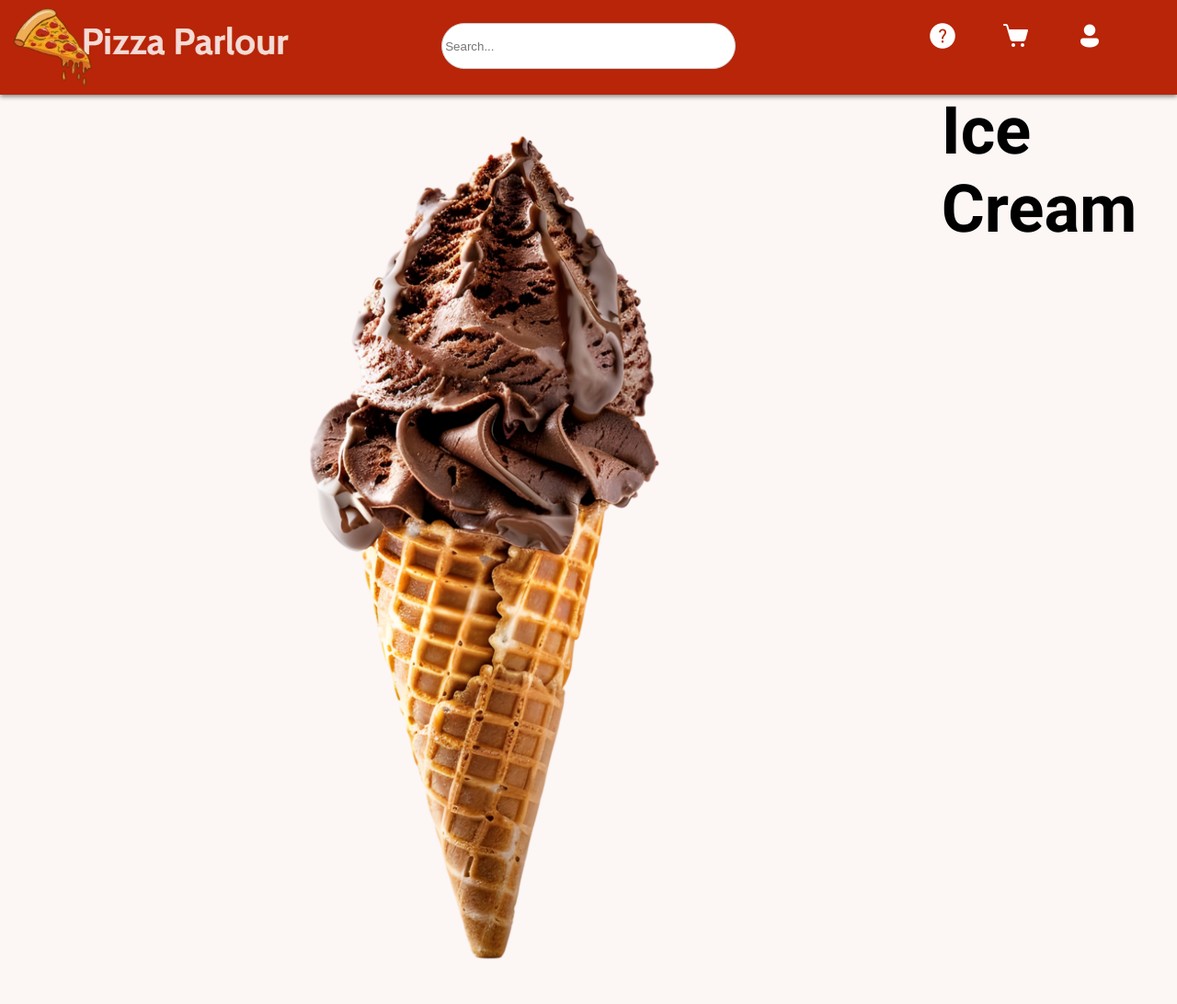
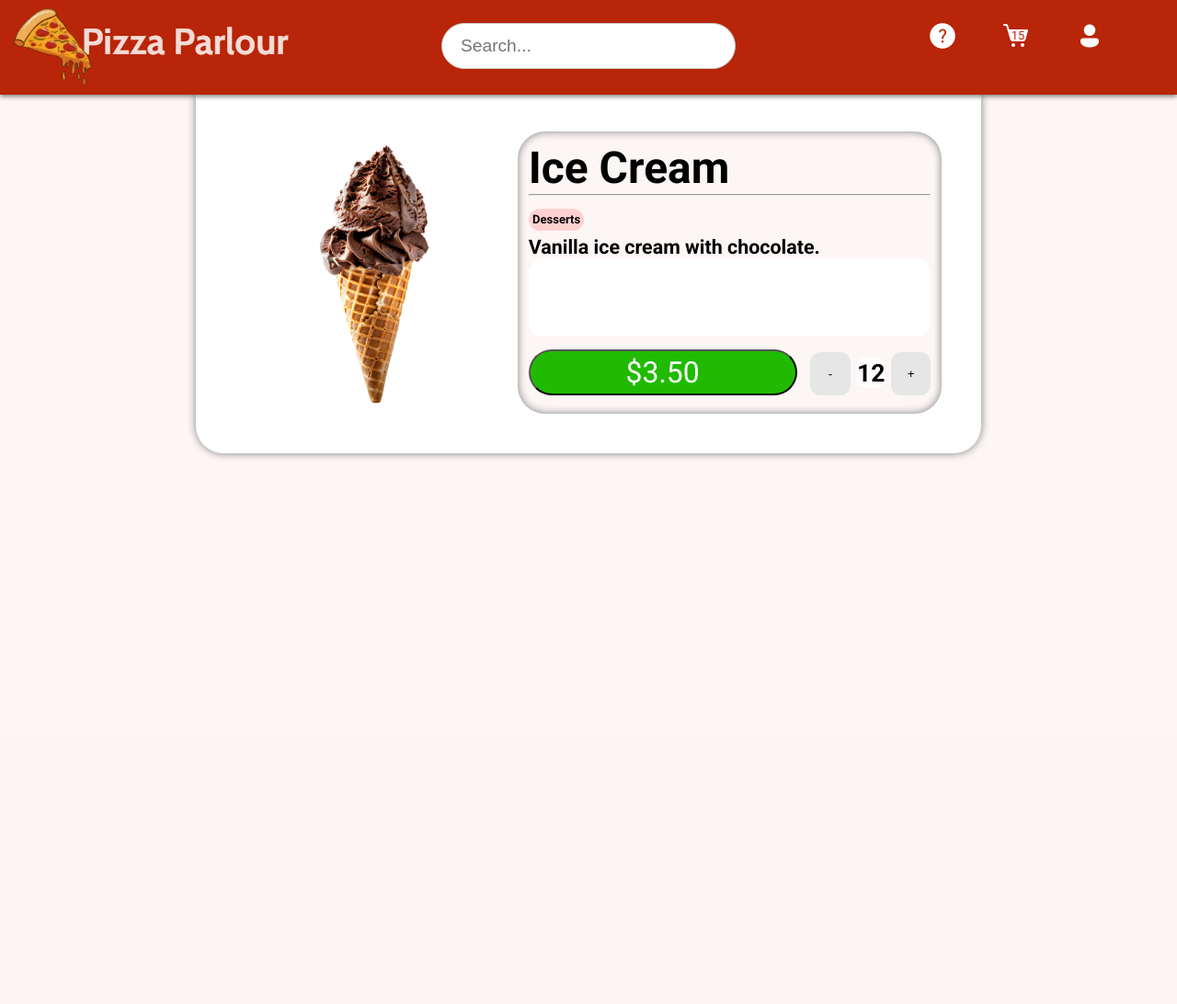
Before and after one commit to lucasarge/takeaway, a Django app: page /products/ice-cream in a window 1280 px wide. Shown: the whole page at 92% size. After the commit the page ends 499 px from the top, so only its background shows below. Run offline with Django 5.2, Linux system fonts and the light colour scheme; a user stored in the database is signed in; data comes from the database, SQL or seed files in the repository; both versions use the stored data as it was after the commit.

Commit message:
having issues with git

```diff
--- a/takeaway/products/templates/products/cart.html
+++ b/takeaway/products/templates/products/cart.html
@@ -19,13 +19,13 @@
 				{% for item in items %}
 					<div class="cart-image-name">
 						<img class="cart-image" src="{{ item.product.image.url }}" alt="">
-						<h5>{{ item.product.name }}</h5>
+						<h5><a href="/products/{{ item.product.slug }}">{{ item.product.name }}</a></h5>
 					</div>
 
 					<div class="quantity">
-						<button class="minus-button" value="{{ item.product.id }}">-</button>
+						<button id="minus" class="minus-button" value="{{ item.product.id }}">-</button>
 						<h5>{{ item.quantity }}</h5>
-						<button class="plus-button" value="{{ item.product.id }}">+</button>
+						<button id="plus" class="plus-button" value="{{ item.product.id }}">+</button>
 					</div>
 
 					<h5>${{ item.product.price }}</h5>
--- a/takeaway/products/templates/products/product.html
+++ b/takeaway/products/templates/products/product.html
@@ -8,14 +8,30 @@
     <section>
         <div class="container">
             <div></div>
-            <div class=two-column>
-                <div>
-                    <div class='expanded-image'>
-                        <img src="{{ product.image.url }}" alt="{{ product.name }}">
+            <div class="two-column">
+                <img class='expanded-image' src="{{ product.image.url }}" alt="{{ product.name }}">
+                <div class="inset">
+                    <h2>{{ product.name }}</h2>
+                    <hr>
+                    {% for label in labels %}
+                    <h3 class="product-label">{{ label.name }}</h3>
+                    {% endfor %}
+                    <h6 class="product-description">{{ product.description }}</h6>
+                    <div class="ingredients"></div>
+                    <div class="small-product-info">
+                        <button id="add" class="product-add" value="{{ product.id }}">${{ product.price }}</button>
+                        <div class="product-quantity">
+                            {% if item.quantity == null %}
+                            <button class="product-pm">-</button>
+						    <h5 class="product-quantity-num">0</h5>
+						    <button id="plus" class="product-pm" value="{{ product.id }}">+</button>
+                            {% else %}
+                            <button id="minus" class="product-pm" value="{{ item.product.id }}">-</button>
+                            <h5 class="product-quantity-num">{{ item.quantity }}</h5>
+                            <button id="plus" class="product-pm" value="{{ product.id }}">+</button>
+                            {% endif %}
+                        </div>
                     </div>
-                </div>
-                <div>
-                    <h2>{{ product.name }}</h2>
                 </div>
             </div>
             <div></div>
--- a/takeaway/products/views.py
+++ b/takeaway/products/views.py
@@ -1,18 +1,36 @@
 from django.shortcuts import render, redirect
-from .models import Product, Cart, CartItem
+from .models import Product, Cart, CartItem, Label, LabelProduct
 from django.http import HttpResponse, JsonResponse
 import json
 from django.contrib import messages
+from django.db.models import Q
 
 
 # Create your views here.
 def products_menu(request):
-    products = Product.objects.all()
-    return render(request, 'products/menu.html', {'products': products})
+    search_query=request.GET.get('search','')
+    labels = Label.objects.all()
+    if search_query=='':
+        products = Product.objects.all()
+    else:
+        products = Product.objects.filter(
+            Q(name__icontains = search_query) |
+            Q(labelproduct__label__name__icontains = search_query)
+            ).distinct()
+
+    return render(request, 'products/menu.html', {'products': products,
+                                                  'labels':labels,
+                                                  'search_query':search_query})
 
 def product_page(request, slug):
     product = Product.objects.get(slug=slug)
-    return render(request, 'products/product.html', {'product': product})
+    labels = product.labels.all()
+    cart, created = Cart.objects.get_or_create(user=request.user, completed=False)
+    cartitem = cart.cartitems.filter(product=product).first()
+    return render(request, 'products/product.html', {'product': product,
+                                                     'labels':labels,
+                                                     'item':cartitem})
+
 
 def cart(request):
 
--- a/takeaway/static/css/style.css
+++ b/takeaway/static/css/style.css
@@ -15,6 +15,20 @@ body {
 
 main {
     padding-top: 100px;
+}
+
+.product-quantity-num {
+    padding: 1%;
+    background-color: white;
+    margin: 20% 15%;
+    border-radius: 10px;
+}
+
+.product-quantity {
+    display: grid;
+    grid-template-columns: repeat(3, 1fr);
+    margin: 10% 0 0 10%;
+    text-align: center;
 }
 
 nav {
@@ -36,12 +50,66 @@ nav {
 
 .quicksearch {
     display: none;
-    height: 100%;
+}
+
+.product-label {
+    padding: 1%;
+    display: inline;
+    background-color: rgb(255, 208, 208);
+    border-radius: 50px;
+    font-size: small;
+}
+
+.product-description {
+    margin-top: 1%;
+}
+
+.ingredients {
+    height: 30%;
+    background-color: white;
+    border-radius: 15px;
 }
 
 .label {
-    font-size: xx-large;
-    line-height: 10px;
+    padding: 5% 5% 5% 0;
+    font-size: x-large;
+    font-weight: 100;
+    color:#797979;
+}
+
+.cart-item-quantity {
+    position:absolute;
+    top: 46%;
+    left: 57%;
+    transform: translate(-50%,-50%);
+    color:rgb(184,37,8);
+}
+
+.product-pm {
+    width: 100%;
+    border-radius: 25%;
+    border: transparent;
+    background-color: rgb(230, 230, 230);
+    margin-top: 5%;
+}
+
+.product-add {
+    width: 100%;
+    height: 50px;
+    border-radius: 50px;
+    background-color: rgb(32, 187, 1);
+    color: white;
+    font-size: 2rem;
+    font-family: "Roboto", "consolas", sans-serif;
+    margin-top: 5%;
+}
+
+.product-pm {
+    width: 100%;
+    border-radius: 25%;
+    border: transparent;
+    background-color: rgb(230, 230, 230);
+    margin-top: 5%;
 }
 
 .expand-grid {
@@ -56,6 +124,14 @@ nav {
     grid-template-columns: 2fr 1fr;
 }
 
+.underlined {
+    text-decoration: underline;
+}
+
+.results {
+    padding: 1% 0;
+}
+
 .menu {
     display: grid;
     column-gap: 30px;
@@ -63,6 +139,11 @@ nav {
     grid-template-columns: repeat(4, 1fr);
     padding: 25px;
     z-index: 1;
+
+}
+
+.menu-container {
+    display: grid;
 }
 
 img {
@@ -112,9 +193,26 @@ input {
 
 .two-column {
     display: grid;
-    grid-template-columns: 1fr 3fr;
+    grid-template-columns: 2fr 3fr;
     width: 100%;
+    vertical-align: middle;
+    background-color: white;
+    padding: 5%;
+    border-bottom-left-radius: 30px;
+    border-bottom-right-radius: 30px;
+    font-size: 1.5rem;
+    box-shadow: 0 0 10px gray;
 }
+
+.inset {
+    box-shadow: inset 0 0 10px gray;
+    padding: 2.5%;
+    border-radius: 30px;
+    background-color: rgb(252,246,245);
+    text-align: left;
+    font-size: xx-large;
+}
+
 .expanded-image {
     width: 100%;
 }
@@ -132,9 +230,9 @@ input {
     margin: 10%
 }
 
-.ingredients {
-    height: 300px;
-    background-color: white;
+.searchbar-text {
+    font-size:1.2rem;
+    padding-left: 20px;
 }
 
 .quicksearch, .cart {
@@ -163,6 +261,7 @@ input {
     grid-template-columns: repeat(4, 1fr);
     padding-bottom: 5%;
     align-items: center;
+    vertical-align: middle;
 }
 
 .total {
@@ -211,13 +310,6 @@ input {
     text-align: center;
     margin-left: 30%;
     margin-right: 30%;
-}
-
-.plus-button, .minus-button {
-    width: 100%;
-    border-radius: 25%;
-    border: transparent;
-    background-color: rgb(230, 230, 230);
 }
 
 .plus-button, .minus-button {
@@ -354,6 +446,12 @@ a:hover {
     border: none;
 }
 
+span {
+    font-weight: 300;
+    font-style: italic;
+    color: #797979;
+}
+
 .icons {
     margin-top: 3.5%;
     display: grid;
--- a/takeaway/static/js/main.js
+++ b/takeaway/static/js/main.js
@@ -4,9 +4,9 @@ var closeBtn = document.getElementsByClassName("closeBtn")[0];
 var openBtn = document.getElementsByClassName("openBtn")[0];
 var modal = document.getElementById("quicksearch-modal");
 var cartModal = document.getElementById("cart-modal");
-let addBtns = document.querySelectorAll(".card button");
-let plusBtns = document.querySelectorAll(".plus-button");
-let minusBtns = document.querySelectorAll(".minus-button");
+let addBtns = document.querySelectorAll("#add");
+let plusBtns = document.querySelectorAll("#plus");
+let minusBtns = document.querySelectorAll("#minus");
 
 function getCookie(name) {
     let cookieValue = null;
--- a/takeaway/templates/layout.html
+++ b/takeaway/templates/layout.html
@@ -20,7 +20,14 @@
         </a>
 
         <div class="searchbar">
-            <input type="text" placeholder="Search...">
+            <form method="GET" action="{% url 'products:menu' %}">
+                <input
+                name="search"
+                type="text"
+                placeholder="Search..."
+                value="{{ request.GET.search|default_if_none:'' }}"
+                class="searchbar-text">
+            </form>
         </div>
 
         <div class="icons">
@@ -41,6 +48,7 @@
                 <div class="icon">
                     <a href="/products/cart">
                         <img src="/media/cart-icons8.png" alt="">
+                        <p class="cart-item-quantity">{{ cart_item_quantity }}</p>
                     </a>
                 </div>
             </div>
```
Also changed, not shown: takeaway/db.sqlite3.
